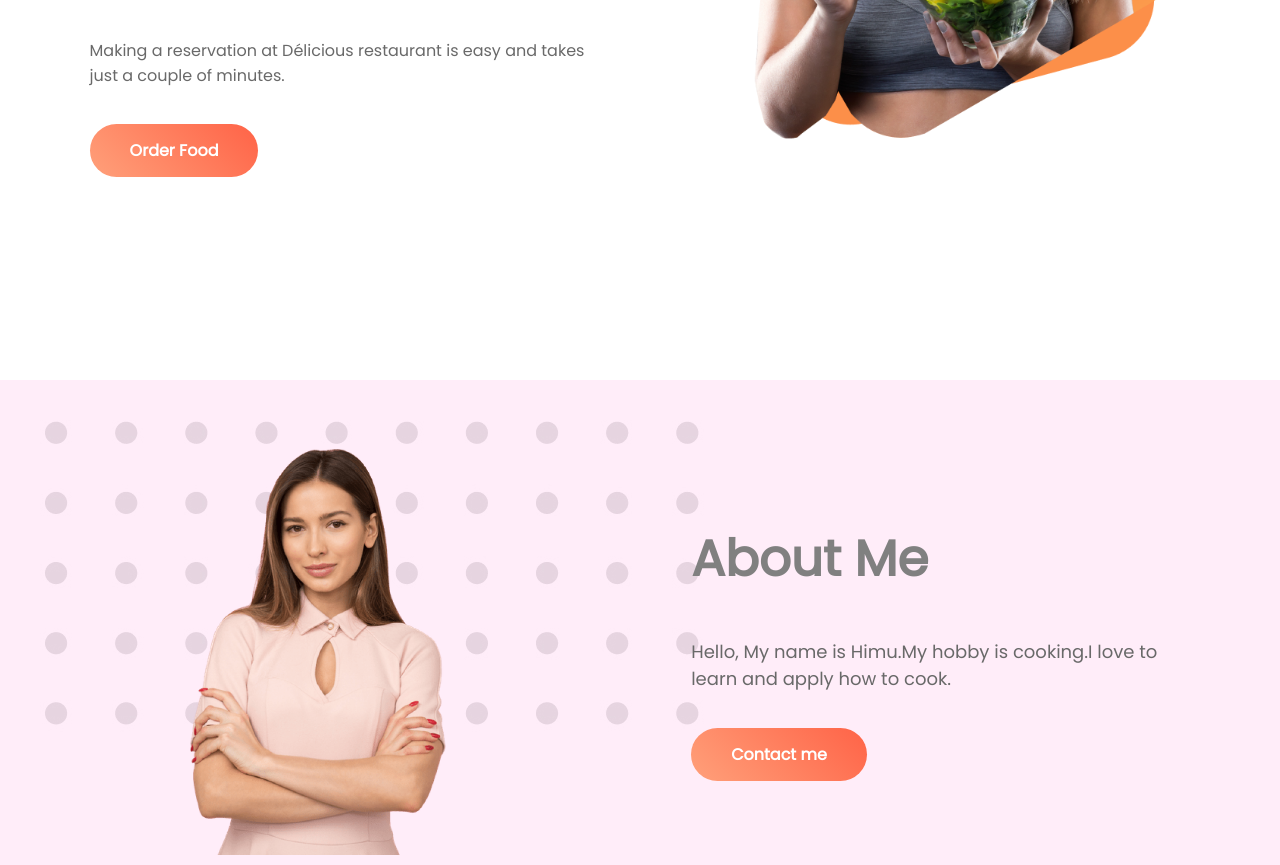
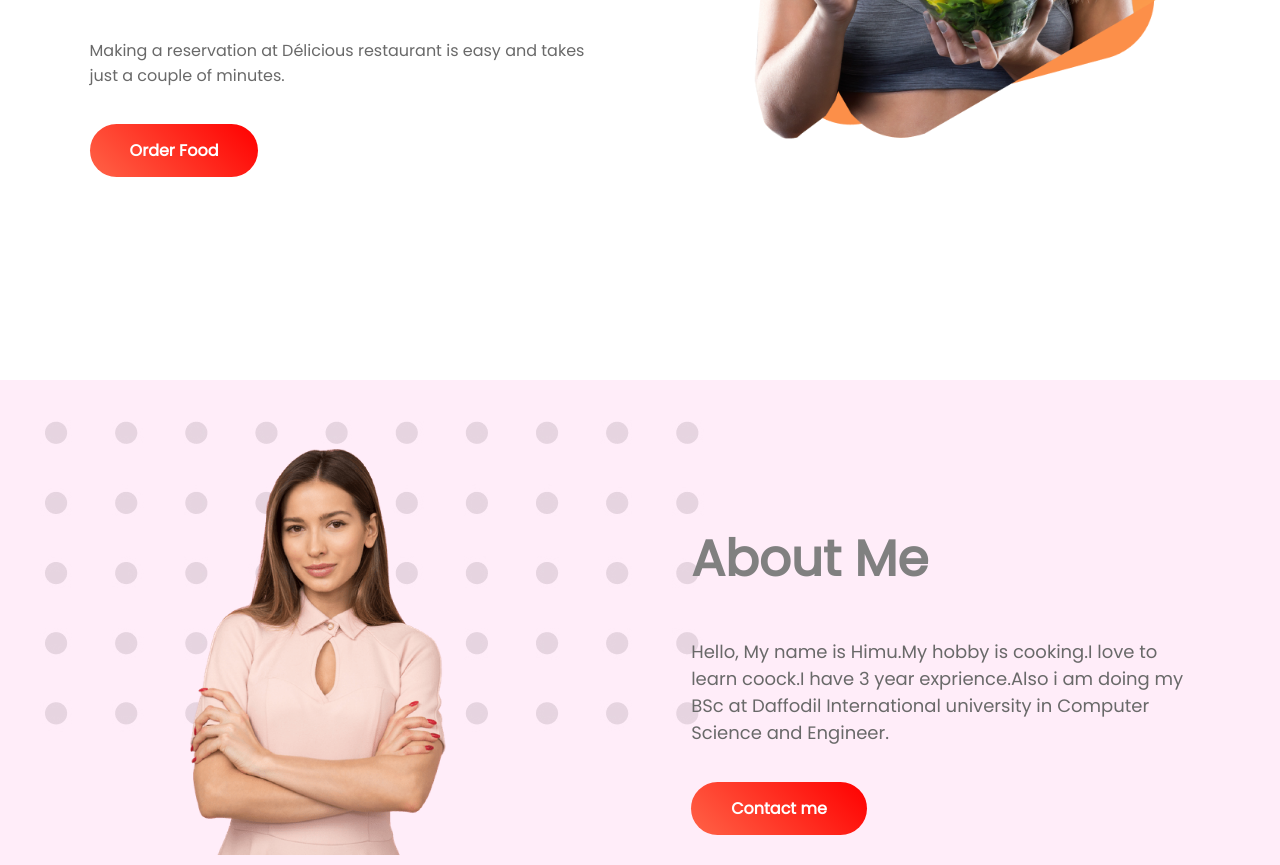
Before and after one commit to mehedi008h/food-network, a plain HTML site: page index.html in a window 1280 px wide. Shown: the part 470-1335 px from the top of the page. Drawn offline with Linux system fonts and the light colour scheme.

Commit message:
change font

```diff
--- a/css/style.css
+++ b/css/style.css
@@ -37,7 +37,7 @@ section{
 }
 .link {
     text-decoration: none;
-    background: linear-gradient(45deg, lightsalmon, tomato);
+    background: linear-gradient(45deg, tomato,red);
     padding: 15px 40px;
     border-radius: 50px;
     color: white;
@@ -143,7 +143,7 @@ section{
     margin: auto;
     text-align: center;
     border-bottom: 7px solid;
-    border-image: linear-gradient(180deg, purple, tomato);
+    border-image: linear-gradient(180deg, yellow, green);
     border-image-slice: 1;
 }
 .person img {
@@ -155,6 +155,8 @@ section{
 }
 .person p {
     margin-top: 15px;
+    font-style: italic;
+    font-weight: 500;
 }
 .footer {
     padding: 20px;
--- a/index.html
+++ b/index.html
@@ -17,7 +17,7 @@
                 Just Eat Healthy <br>
                 With Food Network</h1>
             <p>Making a reservation at Délicious restaurant is easy and takes just a couple of minutes.</p>
-            <a class="link" href="http://ww.facebook.com/mehedi08h">Order Food</a>
+            <a class="link" target="_blank" href="http://ww.facebook.com/mehedi08h">Order Food</a>
         </div>
         <div class="head">
             <img src="images/female/Group 8425.png" alt="">
@@ -29,8 +29,10 @@
         </div>
         <div class="head" id="about-text">
             <h1>About Me</h1>
-            <p>Hello, My name is Himu.My hobby is cooking.I love to learn and apply how to cook.</p>
-            <a class="link" href="http://ww.facebook.com/mehedi08h">Contact me</a>
+            <p>Hello, My name is Himu.My hobby is cooking.I love to learn coock.I have 3 year exprience.Also i am doing
+                my BSc at Daffodil
+                International university in Computer Science and Engineer.</p>
+            <a class="link" target="_blank" href="http://ww.facebook.com/mehedi08h">Contact me</a>
         </div>
     </section>
     <section class="recipies">
```
